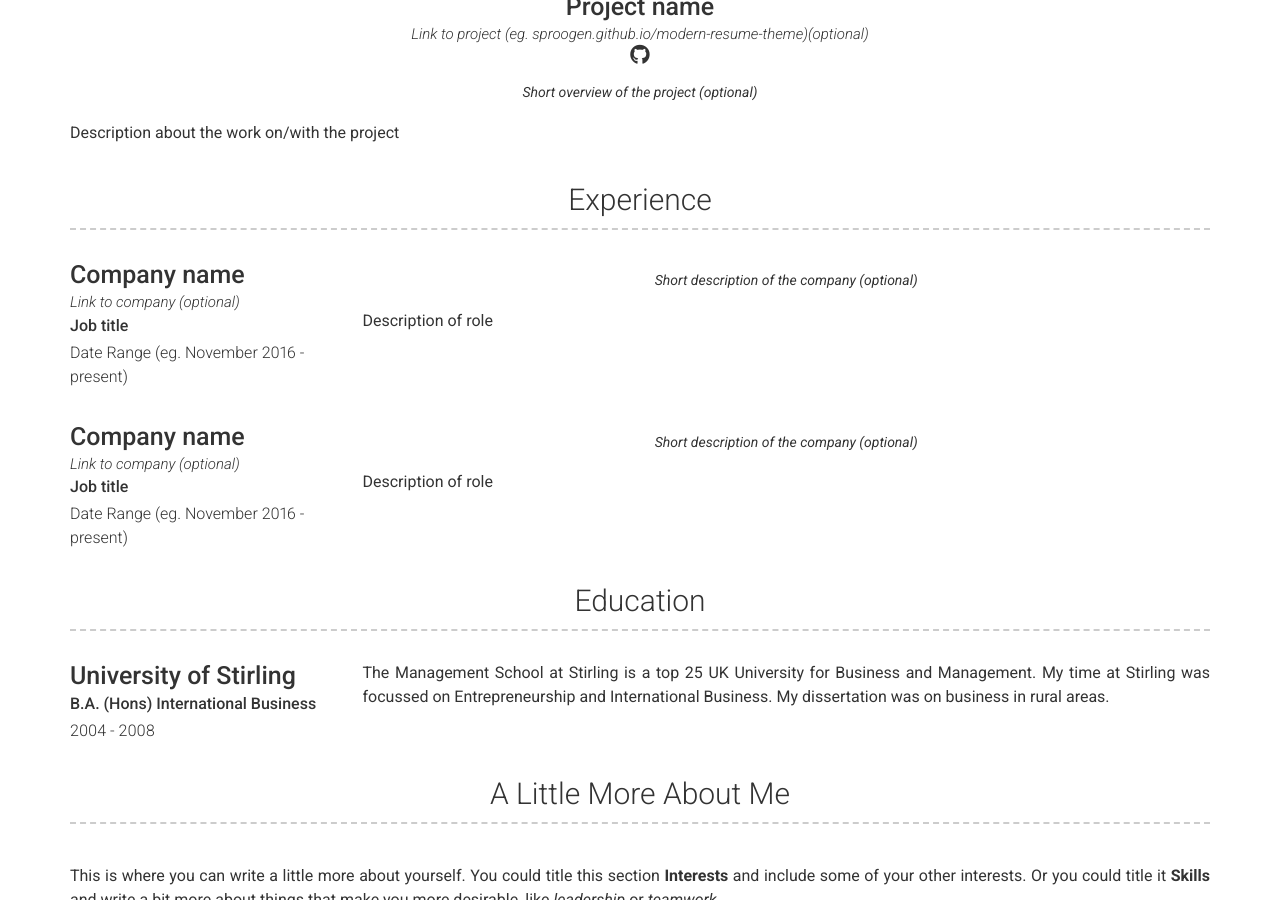
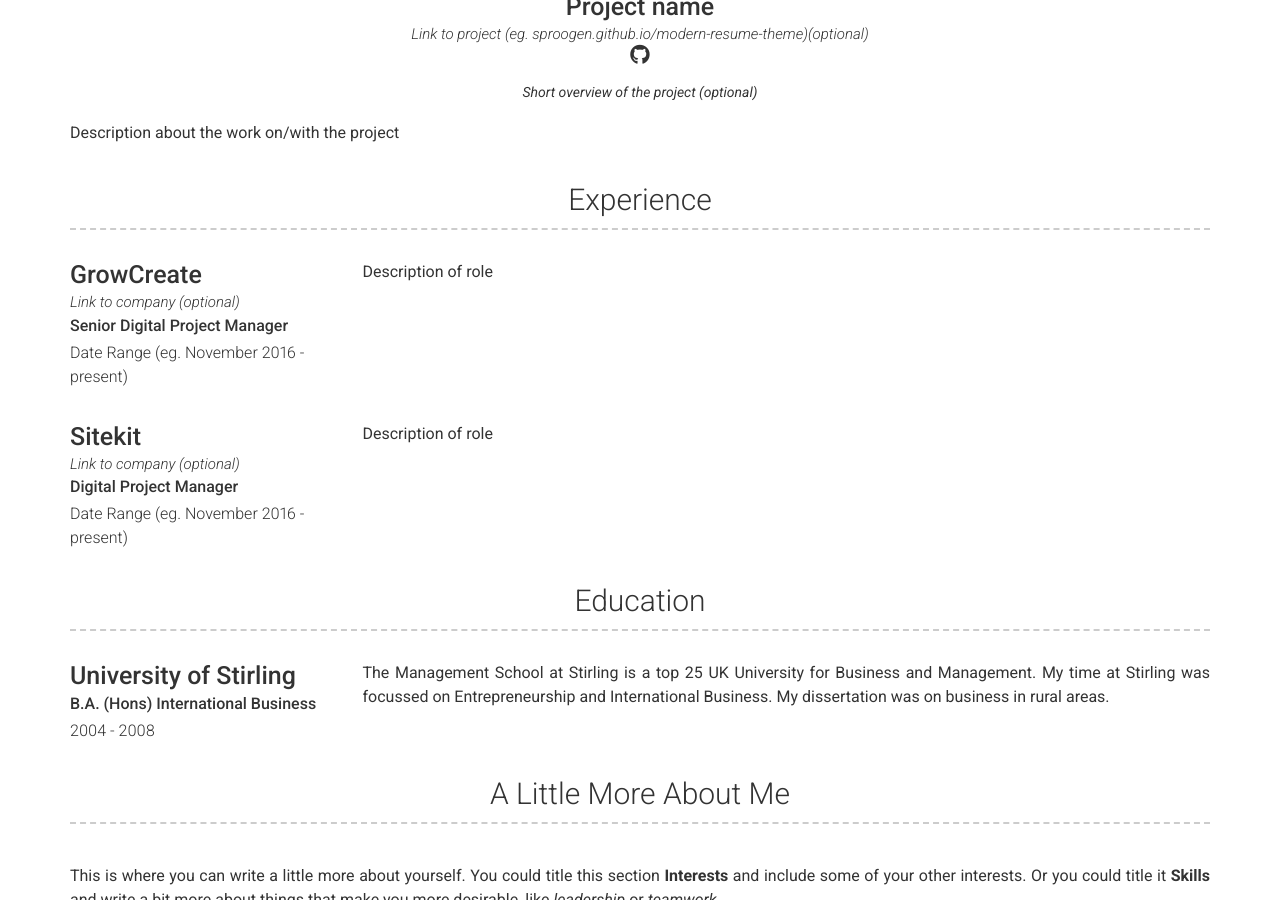
Before and after one commit to csgdavidson/Charlie-Davidson2, a Jekyll site: the page built from index.md, in a window 1280 px wide and 900 px high, scrolled down 615 px. Built offline with Jekyll 4.4.1, drawn with Linux system fonts in a browser that asks for light colours; nearby versions of some CDN libraries.

Commit message:
Update experience.yml

```diff
--- a/_data/experience.yml
+++ b/_data/experience.yml
@@ -1,30 +1,32 @@
 # Experience template
 - layout: left
-  company: Company name
+  company: GrowCreate
   link: Link to company (optional)
-  job_title: Job title
+  job_title: Senior Digital Project Manager
   dates: Date Range (eg. November 2016 - present)
-  quote: >
-   Short description of the company (optional)
   description: | # this will include new lines to allow paragraphs
     Description of role
 
 - layout: left
-  company: Company name
+  company: Ridgeway
   link: Link to company (optional)
-  job_title: Job title
+  job_title: Digital Project Manager
   dates: Date Range (eg. November 2016 - present)
-  quote: >
-   Short description of the company (optional)
   description: | # this will include new lines to allow paragraphs
     Description of role
 
     - layout: left
-  company: Company name
+  company: Urban Element
   link: Link to company (optional)
-  job_title: Job title
+  job_title: Digital Project Manager
   dates: Date Range (eg. November 2016 - present)
-  quote: >
-   Short description of the company (optional)
   description: | # this will include new lines to allow paragraphs
     Description of role
+
+    - layout: left
+  company: Sitekit
+  link: Link to company (optional)
+  job_title: Digital Project Manager
+  dates: Date Range (eg. November 2016 - present)
+  description: | # this will include new lines to allow paragraphs
+    Description of role
```
